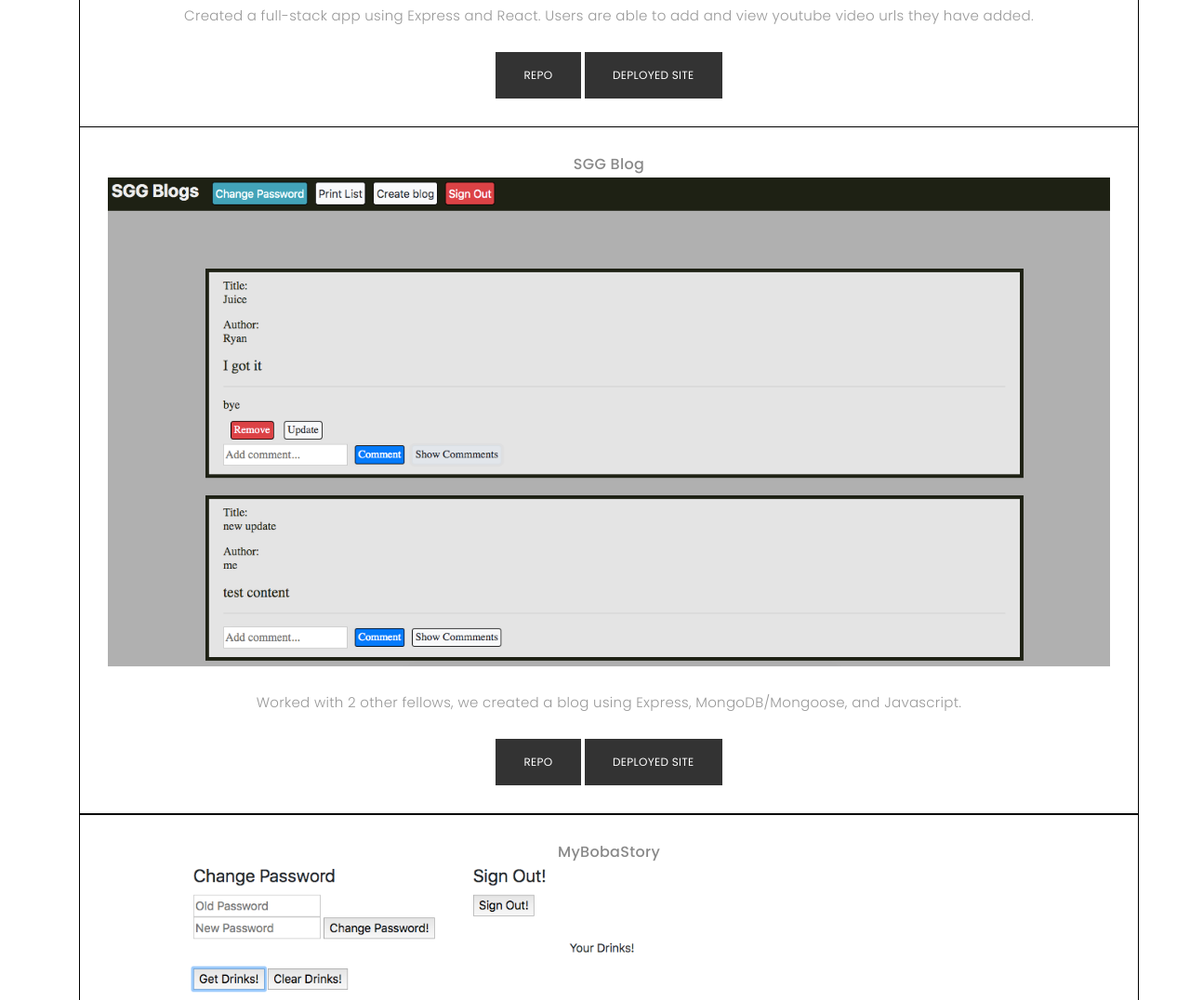
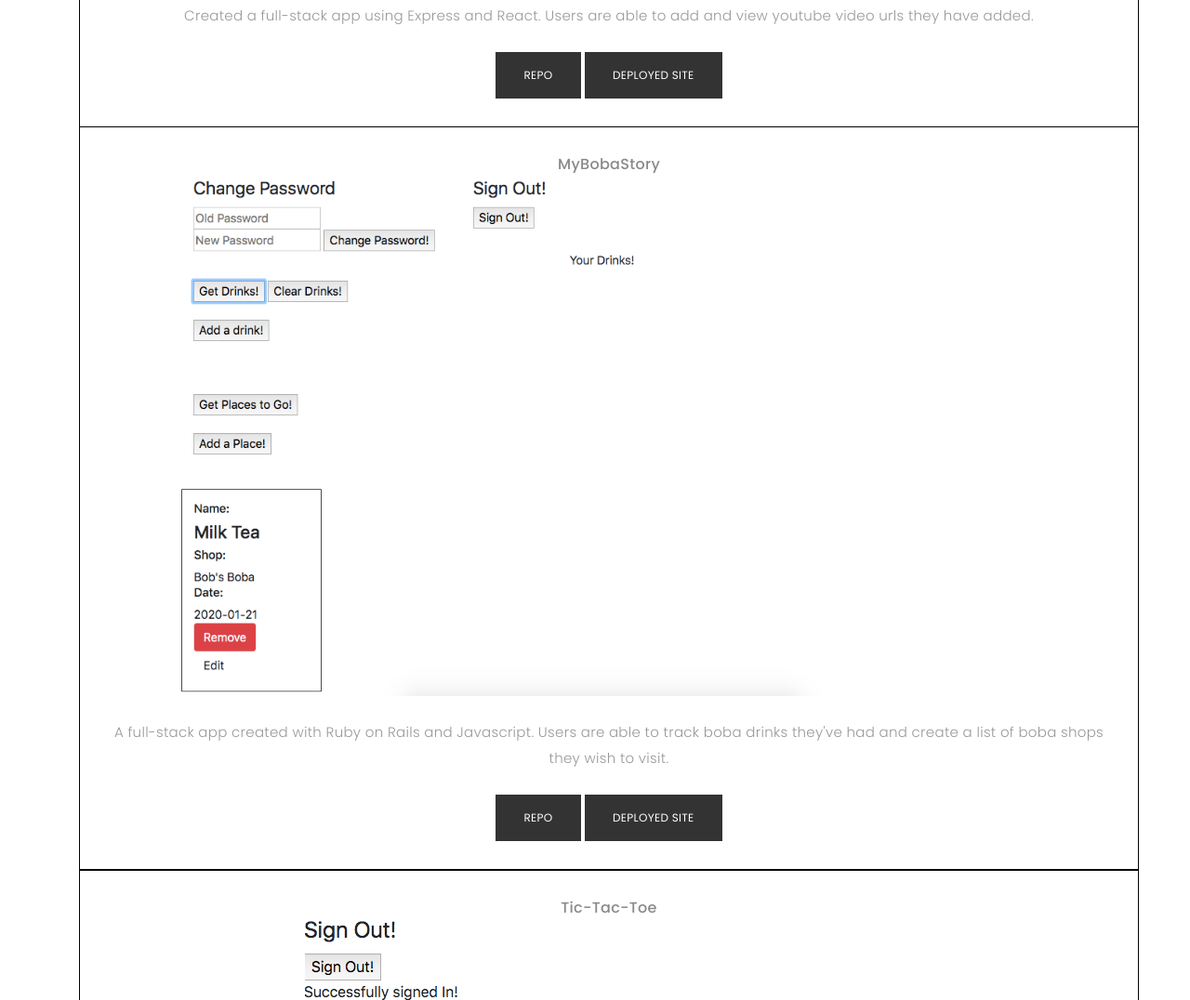
Before and after one commit to only1nglen/only1nglen.github.io, a website: page index.html in a window 1280 px wide. Shown: the part 2332-3408 px from the top of the page at 93% size. Drawn offline with nearby package versions, Linux system fonts and the light colour scheme; a web font is replaced by a local one.

Commit message:
Removed SGG blog

```diff
--- a/index.html
+++ b/index.html
@@ -129,7 +129,7 @@
                 </div>
               </div>
 
-              <div class="portfolio-thumbnail container">
+              <!-- <div class="portfolio-thumbnail container">
                 <div>
                   <h6>SGG Blog</h6>
                 </div>
@@ -144,7 +144,7 @@
                   <a class="btn btn-dark btn-project" href="https://github.com/tuna-melts/Project_3_Front_End" target="_blank">Repo</a>
                   <a class="btn btn-dark btn-project" href="https://tuna-melts.github.io/Project_3_Front_End/" target="_blank">Deployed Site</a>
                 </div>
-              </div>
+              </div> -->
 
               <div class="portfolio-thumbnail container">
                 <div>
```
